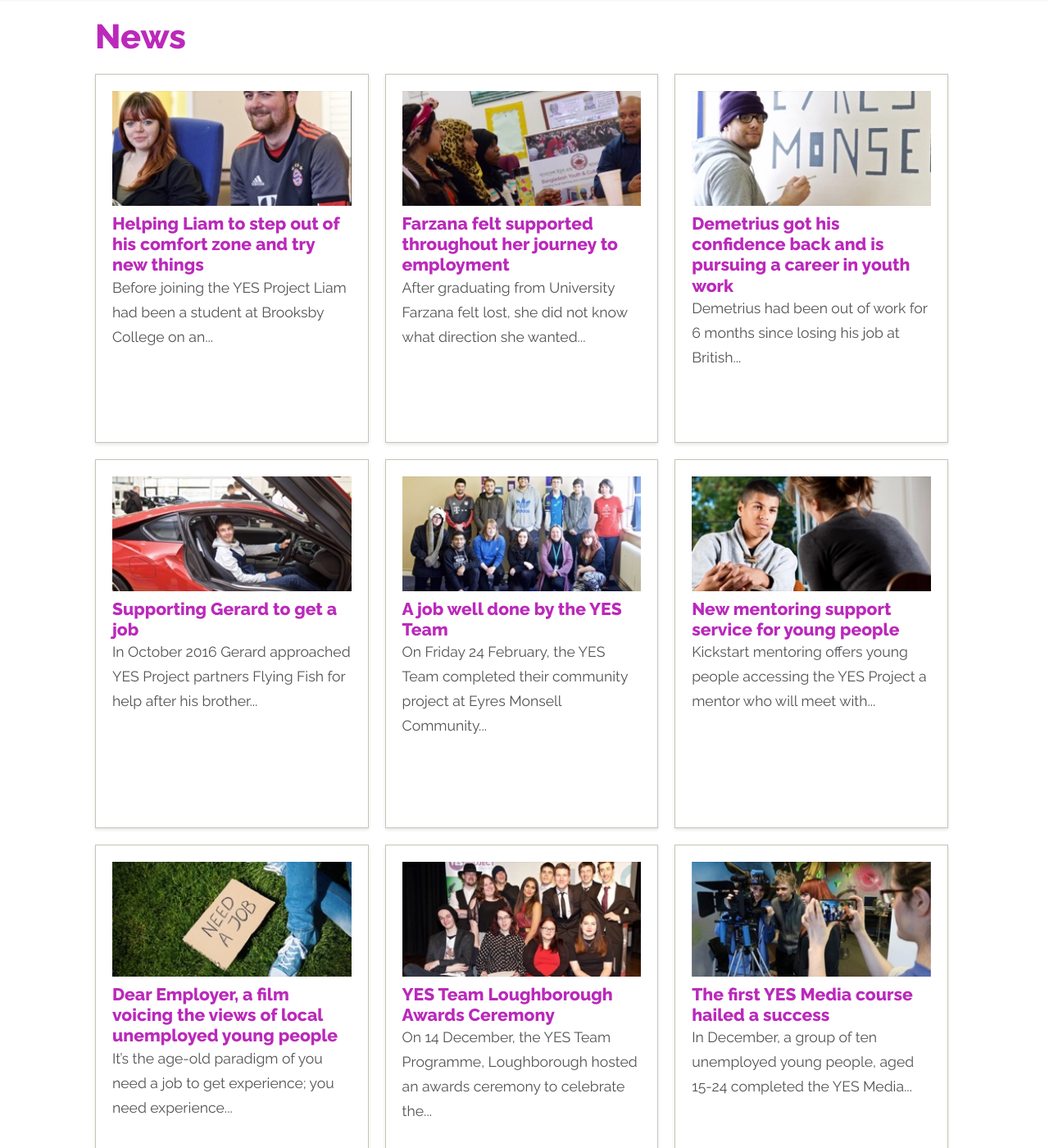
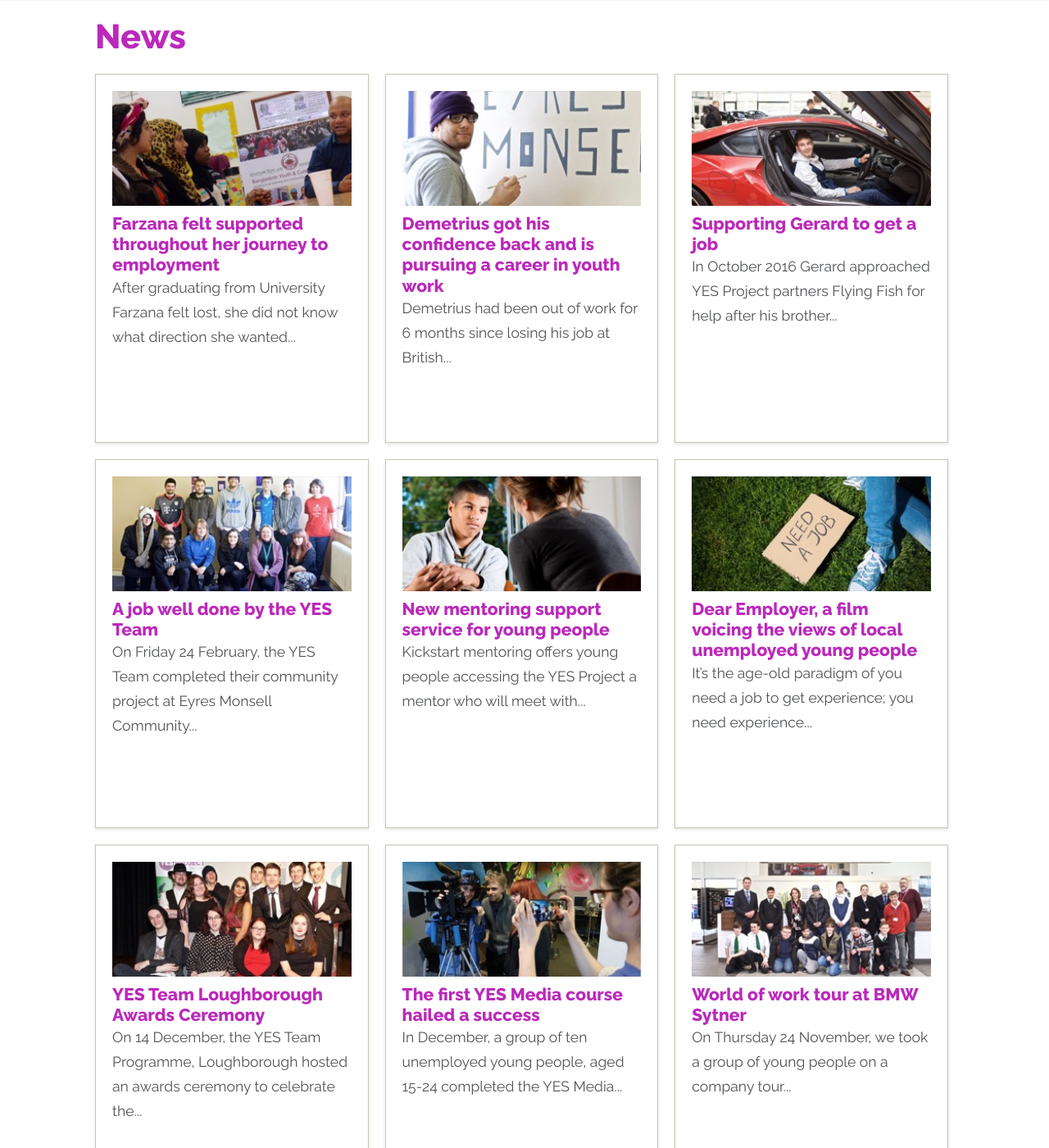
Before and after one commit to richardatval/www.yesproject.org, a Jekyll site: the page built from news/index.html, in a window 1280 px wide and 1400 px high, scrolled down 229 px. Shown: the whole window at 82% size. Built offline with Jekyll 4.4.1, drawn with Linux system fonts in a browser that asks for light colours; nearby versions of some CDN libraries; the list of posts is cut into pages by our own code.

Commit message:
Updated 2017-05-17-helping-liam-to-step-out-of-his-comfort-zone-and-try-new-things.md

```diff
--- a/_posts/2017-05-17-helping-liam-to-step-out-of-his-comfort-zone-and-try-new-things.md
+++ b/_posts/2017-05-17-helping-liam-to-step-out-of-his-comfort-zone-and-try-new-things.md
@@ -2,10 +2,10 @@
 date: '2017-05-17 11:16 +0100'
 thumbnail-image: /img/liam-thumbnail.png
 layout: post
-published: true
+published: false
 title: Helping Liam to step out of his comfort zone and try new things
 ---
-![Liam on the YES Team]({{site.baseurl}}/img/liam-fullsize-web.png)
+
 
 Before joining the YES Project Liam had been a student at Brooksby College on an Animal welfare course.
 
```
